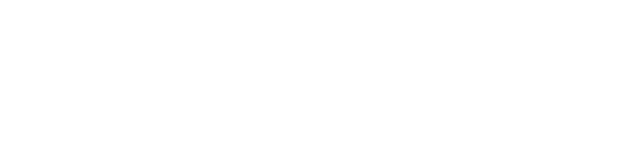
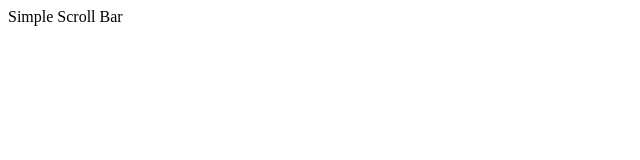
Before and after one commit to shyam3089/Simple-ScrollBar, a plain HTML site: page index.html in a window 1280 px wide. Shown: the whole page, without its empty margins (0-640 px from the left). Drawn offline with Linux system fonts and the light colour scheme.

Commit message:
g verification

```diff
--- a/index.html
+++ b/index.html
@@ -1,7 +1,10 @@
 <!DOCTYPE html>
 <html>
 <head>
-<title>SSB Test</title>
+<title>Simple Scroll Bar</title>
 <meta name="google-site-verification" content="yXnGx_Q9Qk8Rux3mt8wT5eIP90bvIr4nyLTs_BeHQEY" />
 </head>
+<body>
+	Simple Scroll Bar
+</body>
 </html>
```
